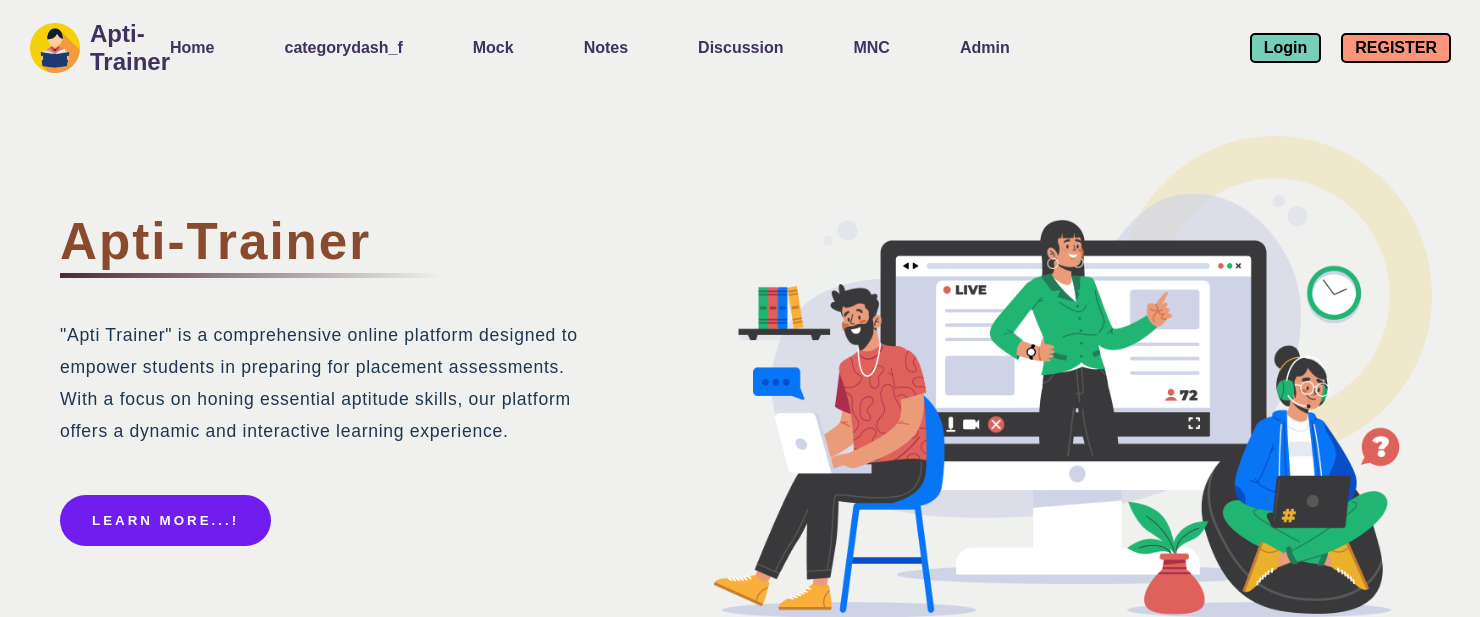
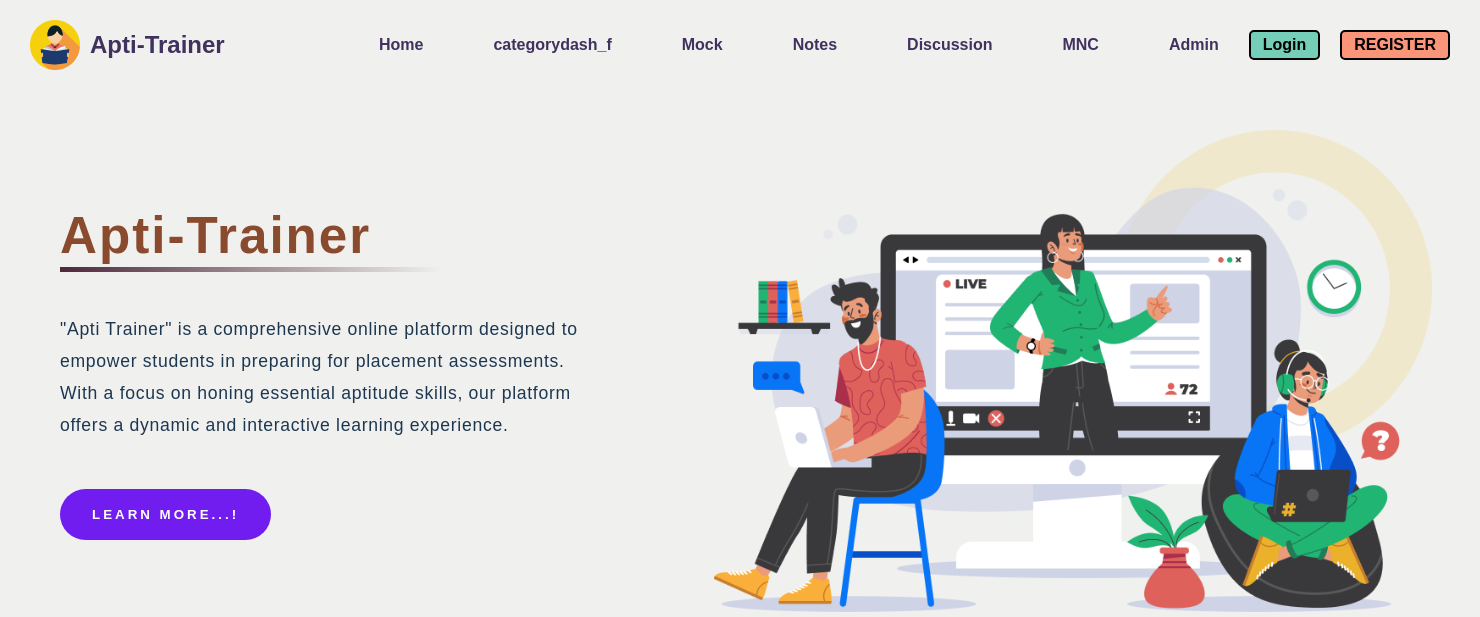
Before and after one commit to Shri-15k/Apti-Trainer, a PHP site: page /AptiTrainer/index.php in a window 1480 px wide. Shown: the top 617 px of the page. Run offline with PHP 8.4, Linux system fonts and the light colour scheme.

Commit message:
Fix: nav bar styling

```diff
--- a/resources/CSS/style.css
+++ b/resources/CSS/style.css
@@ -31,6 +31,10 @@ header nav a {
     font-weight: bold;
     position: relative;
     text-decoration: none;
+}
+
+header nav a:last-child{
+    margin-right: 30px;
 }
 
 header nav a::after {
@@ -68,7 +72,7 @@ header div.sign-in-up button {
     border: 2px solid black;
     border-radius: 5px;
     outline: none;
-    margin-left: 170px;
+    /* margin-left: 20px; */
     cursor: pointer;
 }
 
```
